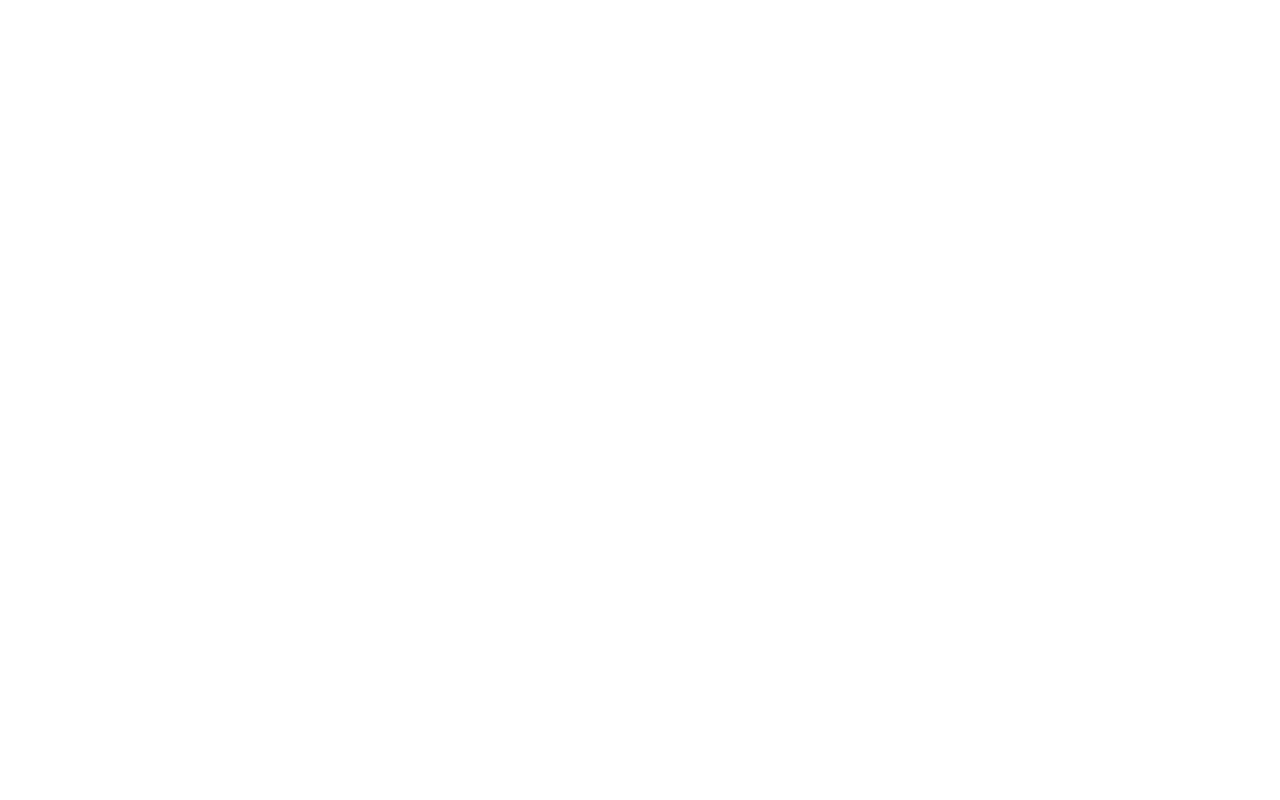
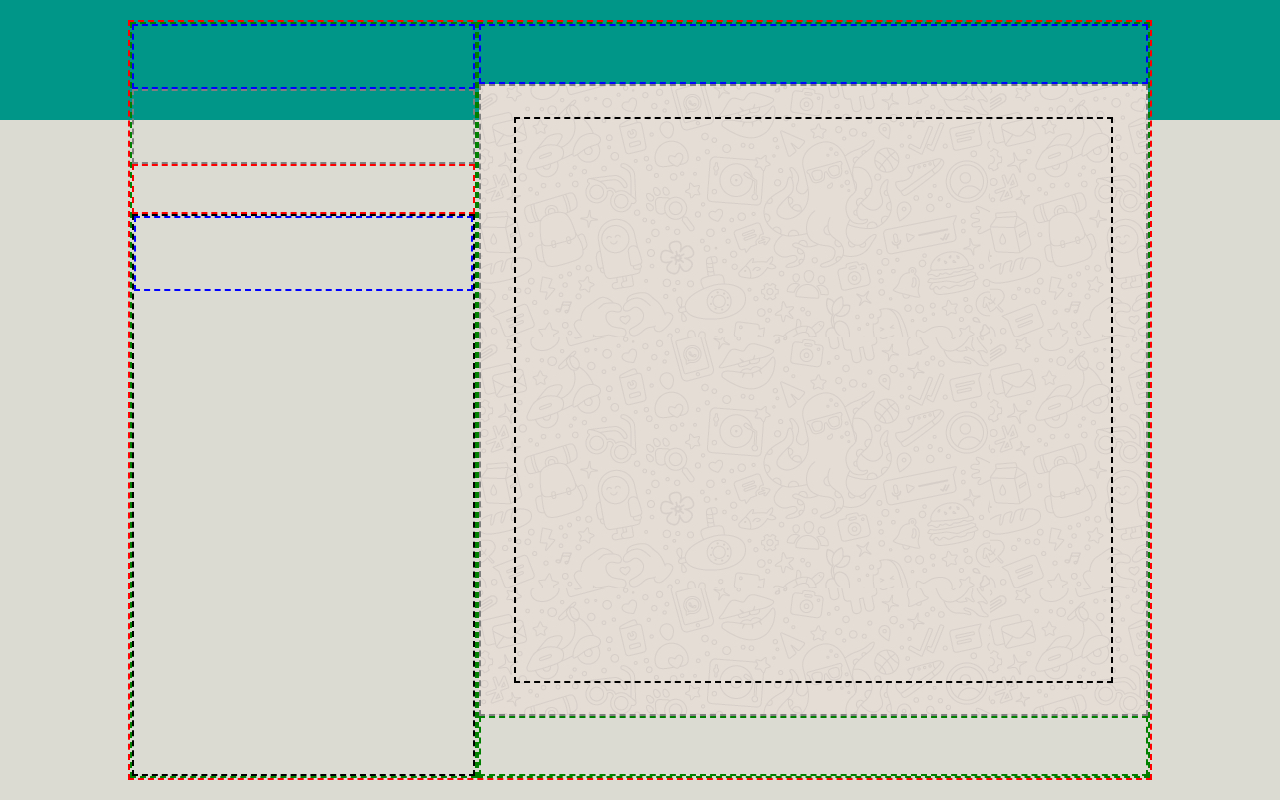
Before and after one commit to MicheleIanni86/vue-boolzapp, a plain HTML site: page index.html in a window 1280 px wide. Drawn offline with nearby package versions, Linux system fonts and the light colour scheme.

Commit message:
feat: Added HTML Block Structure

```diff
--- a/css/style.css
+++ b/css/style.css
@@ -0,0 +1,95 @@
+.bord {
+    border: 2px dashed red;
+}
+
+.bordgreen {
+    border: 2px dashed green;
+}
+
+.bordblue {
+    border: 2px dashed blue;
+}
+
+.bordblack {
+    border: 2px dashed black;
+}
+
+.bordgray {
+    border: 2px dashed gray;
+}
+/* DEBUG-------------------------------------------------------------- */
+
+/* BODY */
+.container-main {
+    width: 100%;
+    height: 100vh;
+    background: linear-gradient(#009688 15%, #dbdbd2 15%);
+    display: flex;
+    justify-content: center;
+    align-items: center;
+}
+
+/* CONTAINER ESTERNO */
+.containerExt {
+    width: 80vw;
+    height: 95vh;
+    display: flex;
+}
+
+/* COLONNA SINISTRA */
+.colSx{
+    display: flex;
+    flex-direction: column;
+    width: 34%;
+}
+
+.mainTitleSx {
+    height: 65px;
+}
+
+.boxNotif {
+    height: 75px;
+}
+
+.boxInput {
+    height: 50px;
+}
+
+.boxContact{
+    overflow: auto;
+    flex-grow: 1;
+}
+
+.contactSx {
+    height: 75px;
+}
+
+
+/* COLONNA DESTRA */
+.colDx{
+    display: flex;
+    flex-direction: column;
+    width: 66%;
+}
+
+.mainTitleDx {
+    height: 60px;
+}
+
+.mainMessage {
+    background-image: url(../img/mine.jpg);
+    flex-grow: 1;
+    display: flex;
+    flex-direction: column;
+    justify-content: center;
+    align-items: center;
+}
+
+.containerMessage {
+    width: 90%;
+    height: 90%;
+}
+
+.footerMessage {
+    height: 60px;
+}
--- a/index.html
+++ b/index.html
@@ -22,6 +22,40 @@
 <body>
 <div id="root"> <!--script vuejs-->
 <div class="container-main">
+    <!-- CONTAINER ESTERNO -->
+<div class="containerExt bord mt">
+
+    <!-- COLONNA SINISTRA -->
+    <div class="colSx bordgreen">
+        <div class="mainTitleSx bordblue"></div>
+        <div class="boxNotif bordgray"></div>
+        <div class="boxInput bord"></div>
+        <div class="boxContact bordblack">
+            <div class="contactSx bordblue">
+
+            </div>
+
+        </div>
+
+
+    </div>
+
+    <!-- COLONNA DESTRA -->
+    <div class="colDx bordgreen ">
+        <div class="mainTitleDx bordblue"></div>
+        <div class="mainMessage bordgray">
+            <div class="containerMessage bordblack">
+
+            </div>
+
+        </div>
+        <div class="footerMessage bordgreen">
+
+        </div>
+
+
+
+    </div>
 
 
 
@@ -30,8 +64,7 @@
 
 
 
-
-
+</div>
 </div>
 </div>
 
```
